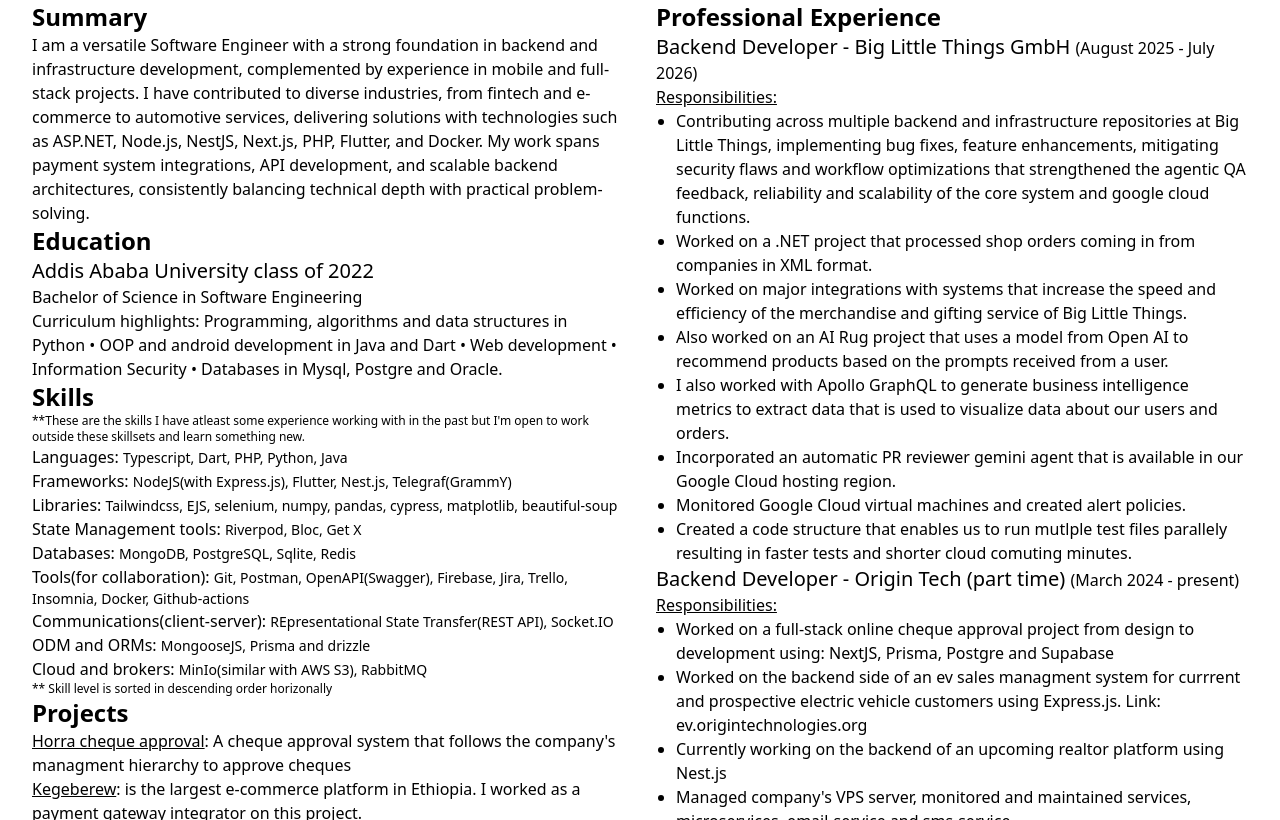
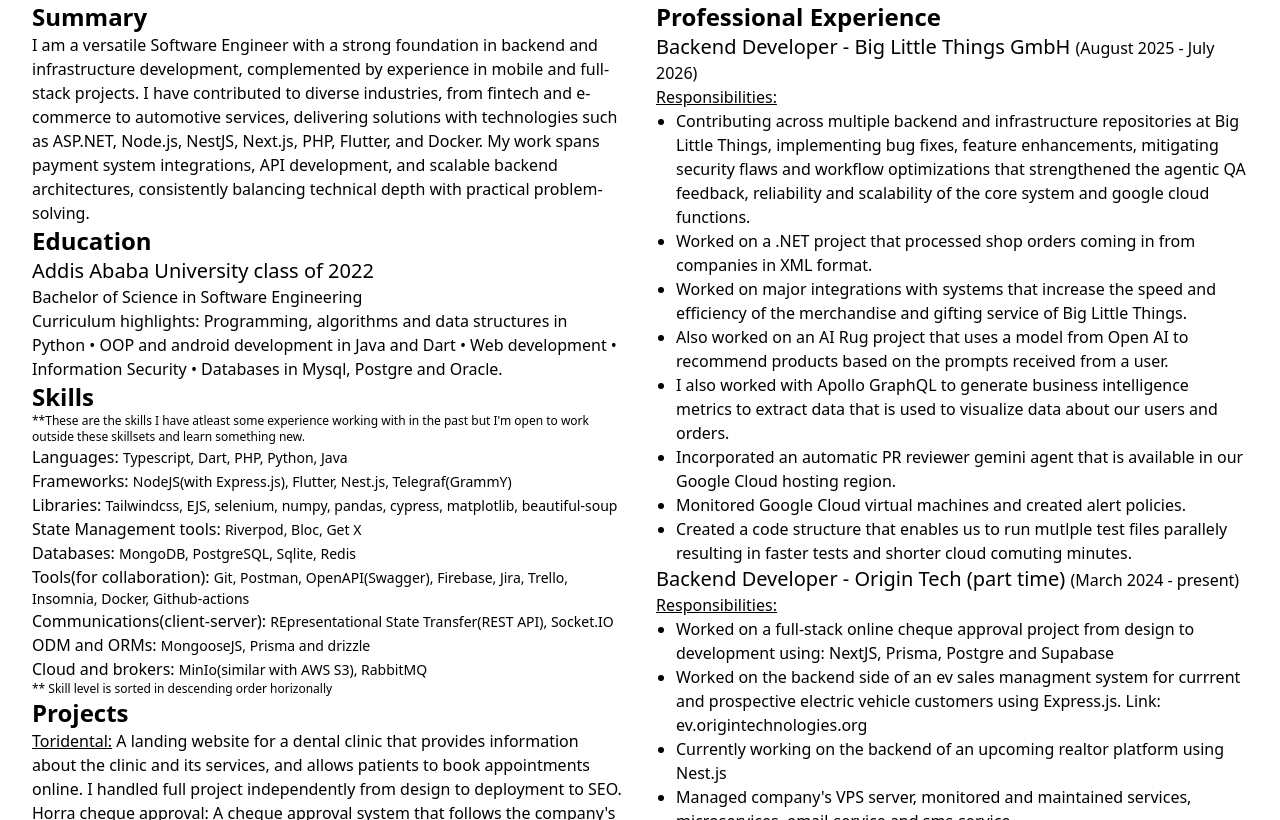
Before and after one commit to michaelzewdu/cv, a website: page index.html in a window 1280 px wide. Shown: the part 132-952 px from the top of the page. Drawn offline with nearby package versions, Linux system fonts and the light colour scheme.

Commit message:
docs: added tori dental to projects list

```diff
--- a/index.html
+++ b/index.html
@@ -121,6 +121,12 @@
       <!-- Projects -->
 
       <h3 class="text-2xl font-semibold">Projects</h3>
+      <p class="font-light">
+        <span>
+          <a href="https://toridental.com.et" class="hover:text-red-600"><u>Toridental:</u></a>
+        </span>
+        A landing website for a dental clinic that provides information about the clinic and its services, and allows patients to book appointments online. I handled full project independently from design to deployment to SEO.
+      </p>
       <p class="font-light">
         <span class="font-normal">
           <a href="https://horrafinance.origintechnologies.org" class="hover:text-red-600"><u>Horra cheque
```
